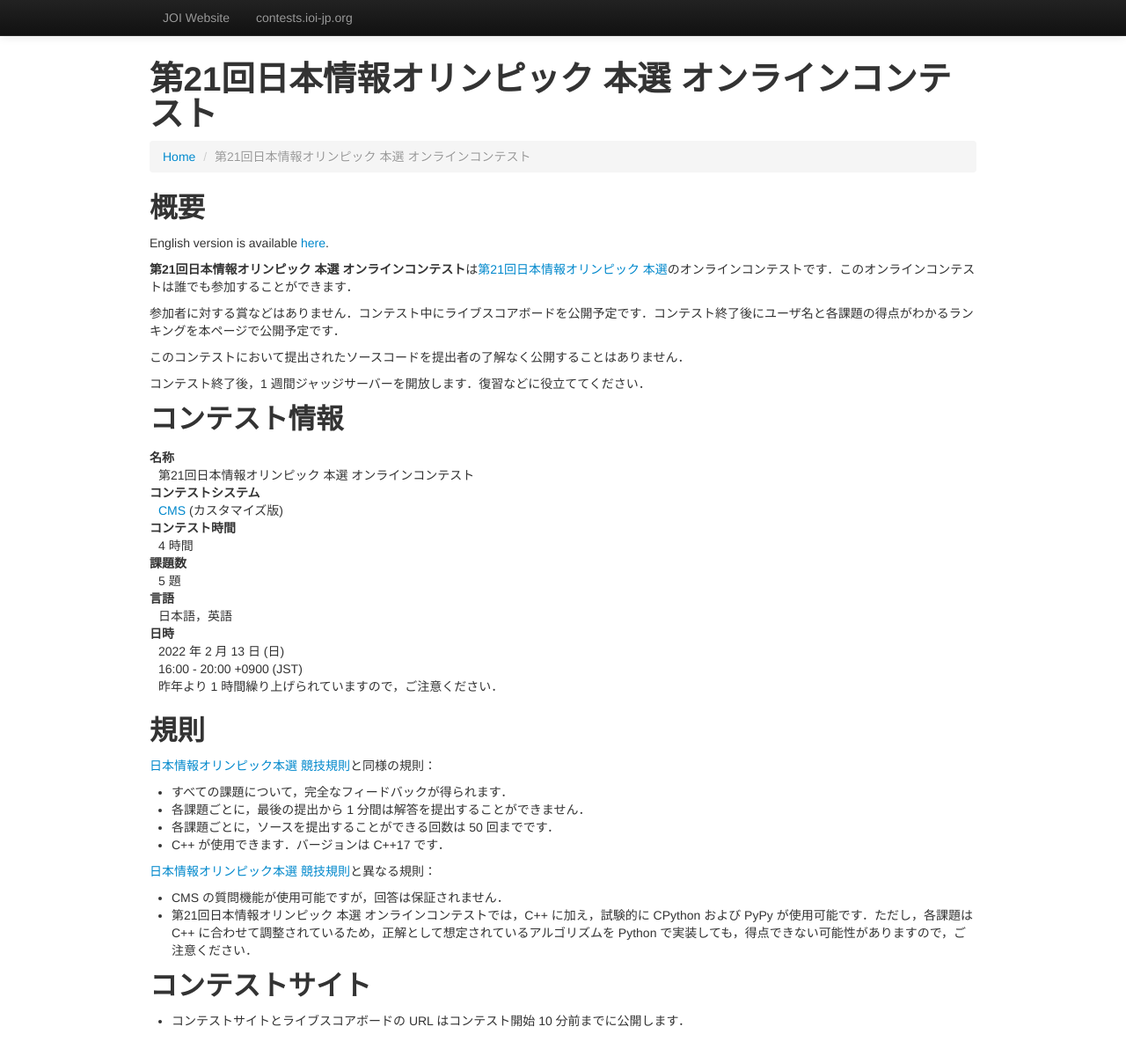
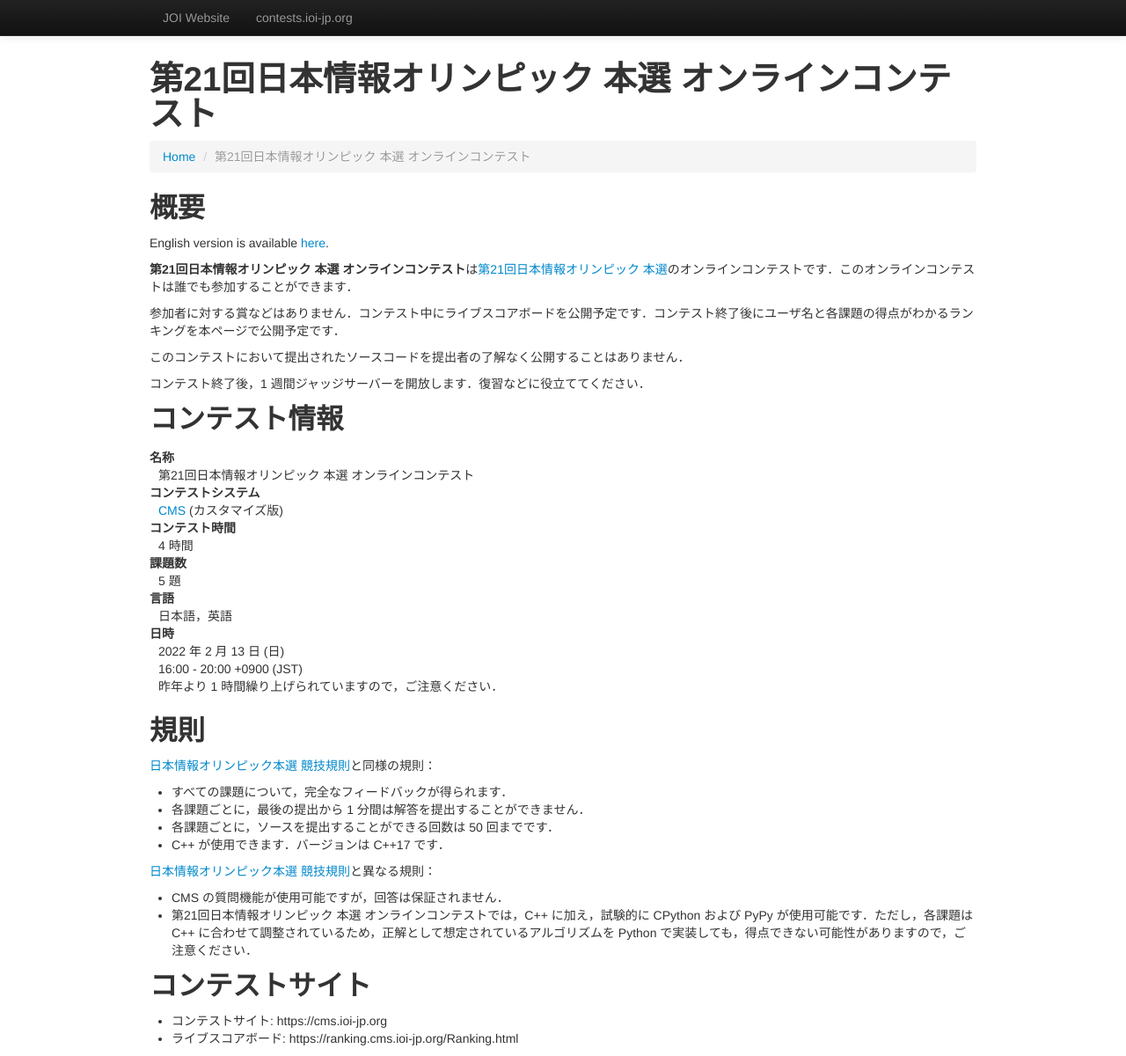
Before and after one commit to jcioi/joi-contests-site, a Jekyll site: the page built from joi-ho-2022/index.md, in a window 1280 px wide and 1200 px high. Shown: the whole window at 88% size. Built offline with Jekyll 4.4.1, drawn with Linux system fonts in a browser that asks for light colours.

```diff
--- a/joi-ho-2022/index.md
+++ b/joi-ho-2022/index.md
@@ -60,4 +60,5 @@ English version is available [here](./index-en.html).
 
 ## コンテストサイト
 
-- コンテストサイトとライブスコアボードの URL はコンテスト開始 10 分前までに公開します．
+- コンテストサイト: https://cms.ioi-jp.org
+- ライブスコアボード: https://ranking.cms.ioi-jp.org/Ranking.html
```
Also changed, not shown: joi-ho-2022/index-en.md (+2 -1 lines).
